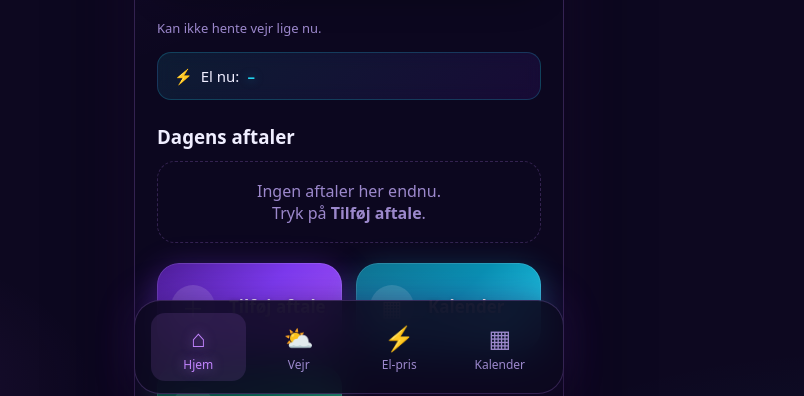
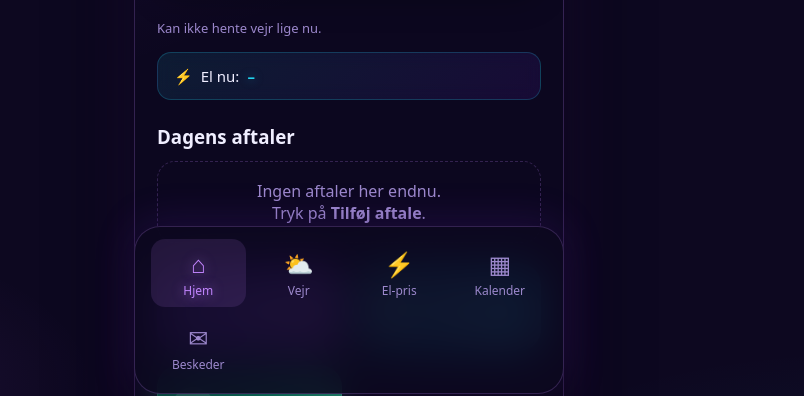
Before and after one commit to arbejdeacc/aiea, a plain HTML site: page index.html in a window 1280 px wide. Shown: the part 388-784 px from the top of the page, without its empty margins (291-1095 px from the left). Drawn offline with Linux system fonts and the light colour scheme; no server answers.

Commit message:
Tilfoej Beskeder nav-knap saa mor kan se beskeder inde i appen

```diff
--- a/index.html
+++ b/index.html
@@ -35,6 +35,7 @@
       <button type="button" data-route="vejr" class="nav-btn">⛅<span>Vejr</span></button>
       <button type="button" data-route="el" class="nav-btn">⚡<span>El-pris</span></button>
       <button type="button" data-route="calendar" class="nav-btn">▦<span>Kalender</span></button>
+      <button type="button" data-route="besked" class="nav-btn" id="navBesked">✉<span>Beskeder</span></button>
     </nav>
   </div>
 
```
